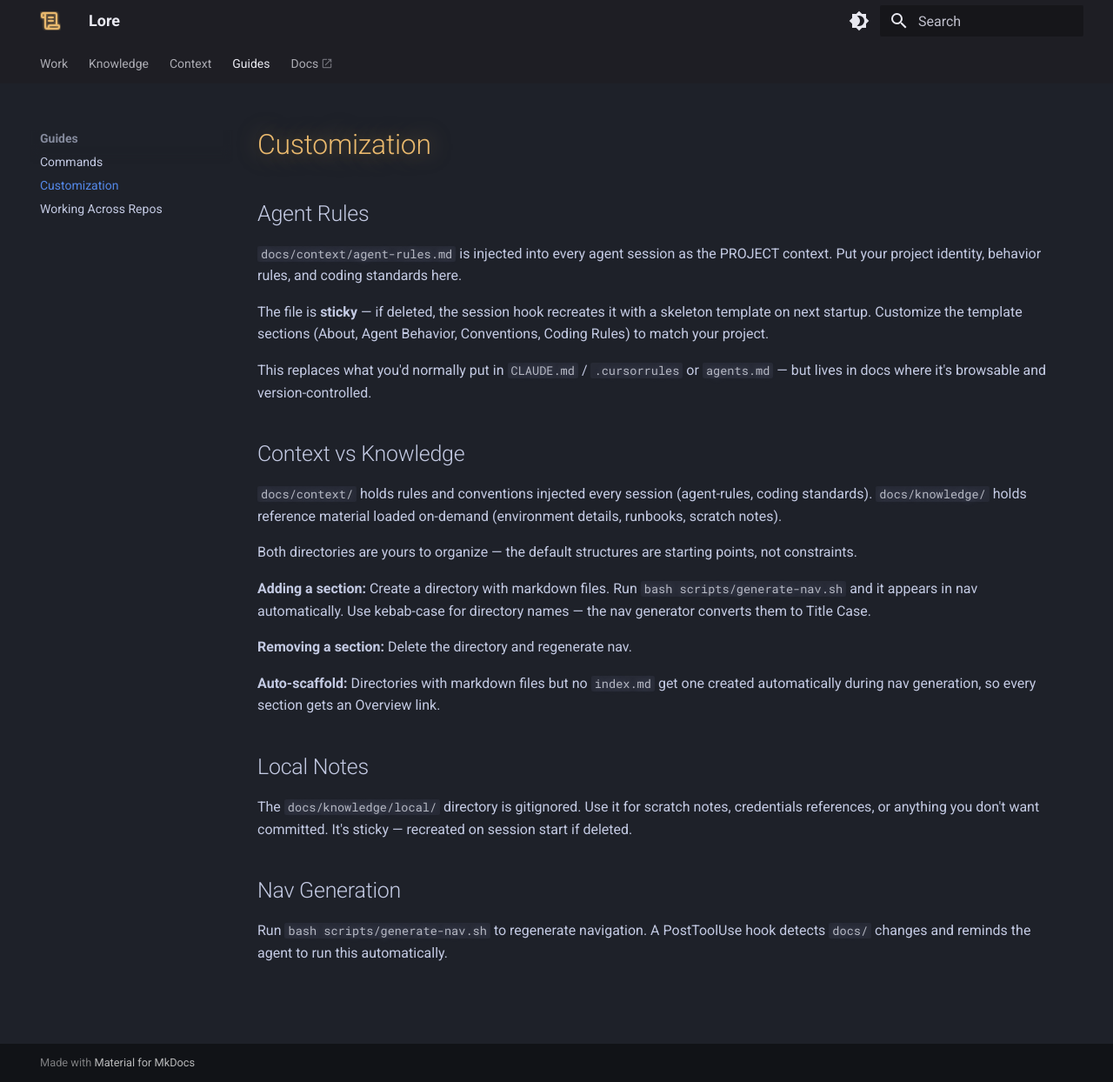
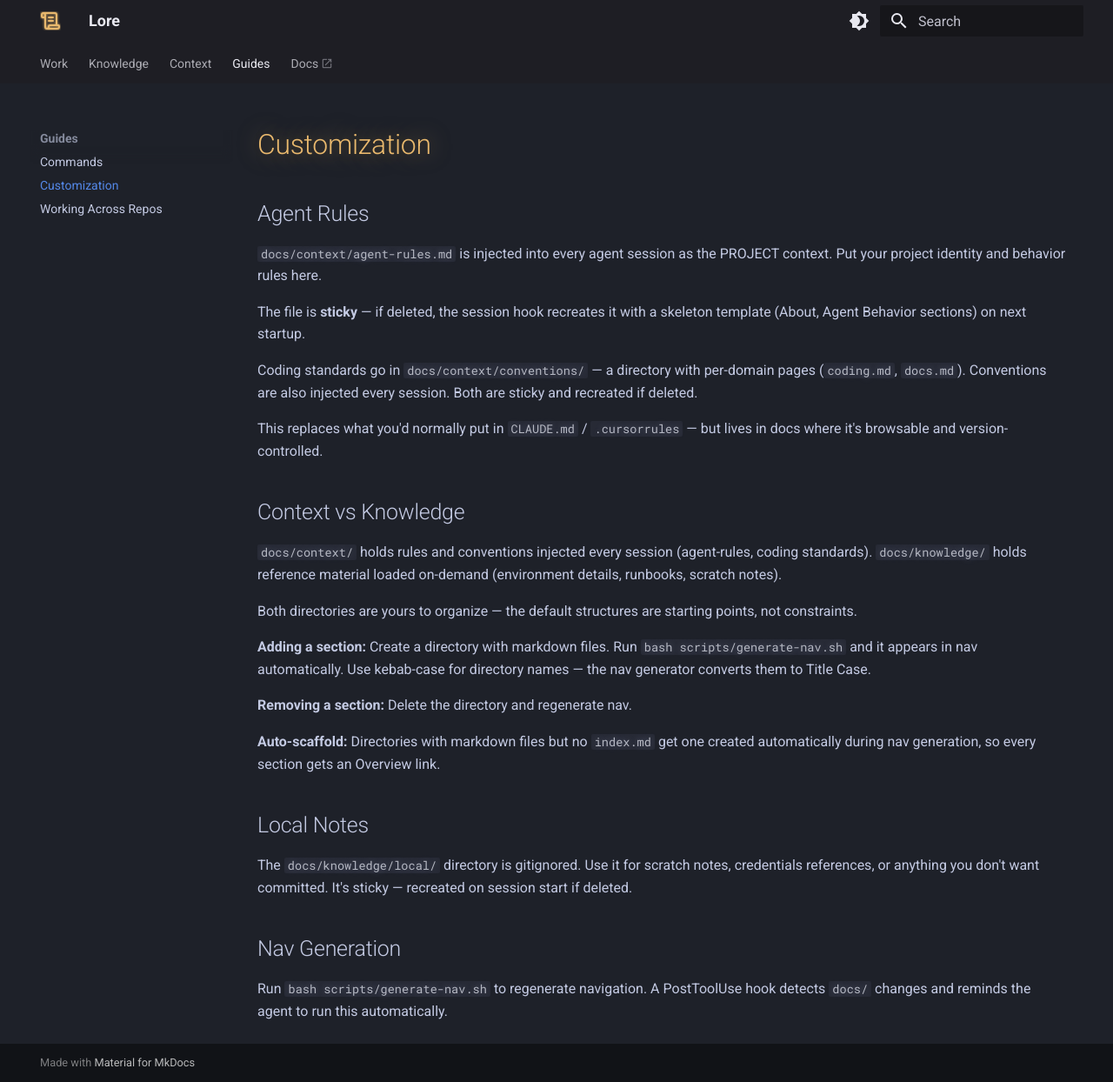
Before and after one commit to lorehq/lore, an MkDocs documentation site: the page built from docs/guides/customization.md, in a window 1280 px wide and 1244 px high. Shown: the whole window at 87% size. Built offline with MkDocs 1.6.1 and Material for MkDocs 9.7.7, drawn with Linux system fonts in a browser that asks for light colours.

Commit message:
Pin Docker deps, clean LICENSE duplication, fix customization guide
- requirements-docs.txt: pinned mkdocs/material/pymdownx versions
- Dockerfile: use requirements file instead of floating install
- LICENSE: remove two duplicate Apache appendix blocks
- docs/guides/customization.md: fix stale scaffold section references

Co-Authored-By: Claude Opus 4.6 <noreply@anthropic.com>

```diff
--- a/docs/guides/customization.md
+++ b/docs/guides/customization.md
@@ -2,11 +2,13 @@
 
 ## Agent Rules
 
-`docs/context/agent-rules.md` is injected into every agent session as the PROJECT context. Put your project identity, behavior rules, and coding standards here.
+`docs/context/agent-rules.md` is injected into every agent session as the PROJECT context. Put your project identity and behavior rules here.
 
-The file is **sticky** — if deleted, the session hook recreates it with a skeleton template on next startup. Customize the template sections (About, Agent Behavior, Conventions, Coding Rules) to match your project.
+The file is **sticky** — if deleted, the session hook recreates it with a skeleton template (About, Agent Behavior sections) on next startup.
 
-This replaces what you'd normally put in `CLAUDE.md` / `.cursorrules` or `agents.md` — but lives in docs where it's browsable and version-controlled.
+Coding standards go in `docs/context/conventions/` — a directory with per-domain pages (`coding.md`, `docs.md`). Conventions are also injected every session. Both are sticky and recreated if deleted.
+
+This replaces what you'd normally put in `CLAUDE.md` / `.cursorrules` — but lives in docs where it's browsable and version-controlled.
 
 ## Context vs Knowledge
 
--- /dev/null
+++ b/requirements-docs.txt
@@ -0,0 +1,3 @@
+mkdocs==1.6.1
+mkdocs-material==9.7.1
+pymdown-extensions==10.20.1
```
Also changed, not shown: 2 other files.
